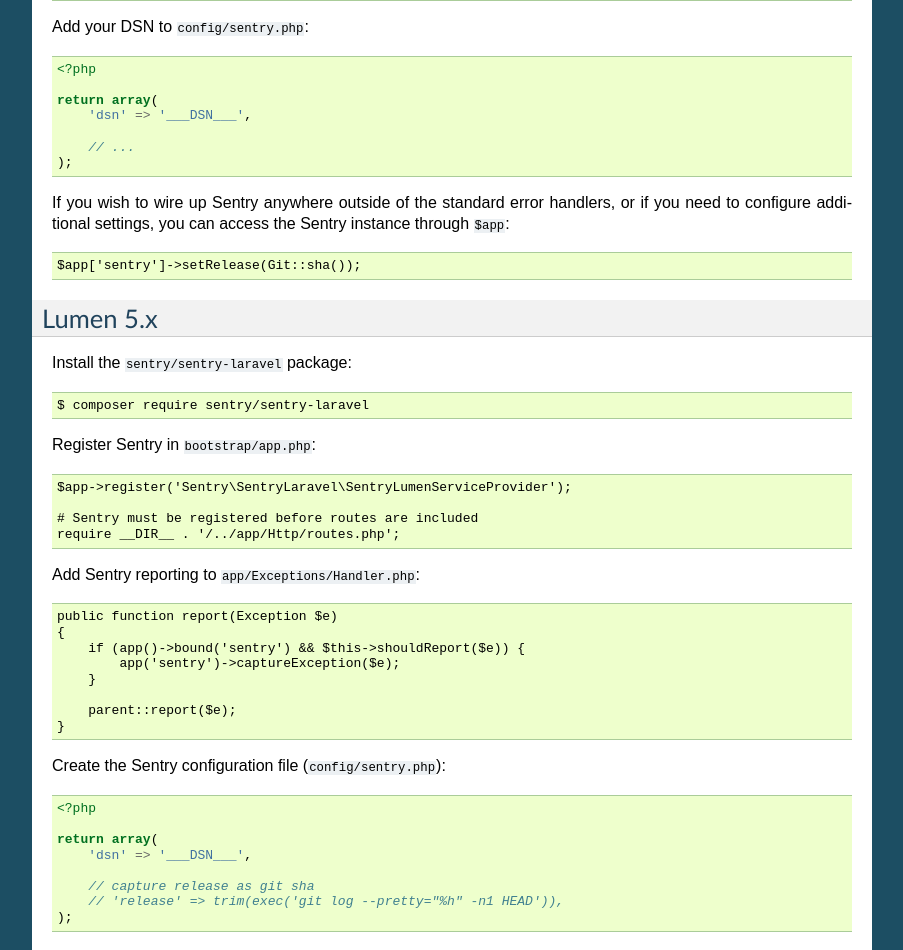
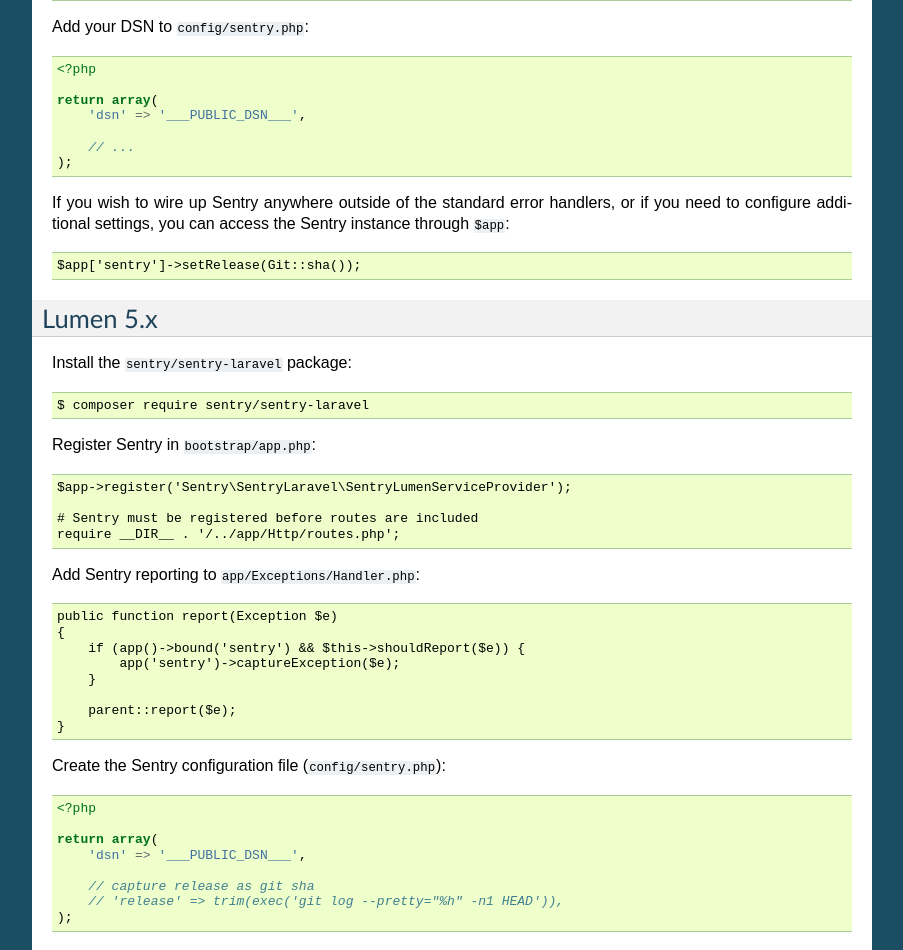
Before and after one commit to getsentry/sentry-php, a Sphinx documentation site: the page built from docs/integrations/laravel.rst, in a window 1280 px wide and 1400 px high, scrolled down 2183 px. Shown: the part 152-1102 px from the top of the window, without its empty margins (198-1101 px from the left). Built offline with Sphinx 7.4.7, drawn with Linux system fonts in a browser that asks for light colours; pages that are not in the unit, such as notebooks, are missing from menus; the version number could not be read and is left out; some of the changed text lies outside the part shown.

Commit message:
Switch from ___DSN___ to ___PUBLIC_DSN___
(cherry picked from commit 64f3bf0da7d1635ac6398d301e2156c00049c211)

```diff
--- a/docs/index.rst
+++ b/docs/index.rst
@@ -29,7 +29,7 @@
 
 .. code-block:: php
 
-    $client = new \Raven\Client('___DSN___');
+    $client = new \Raven\Client('___PUBLIC_DSN___');
 
 Once you have the client you can either use it manually or enable the
 automatic error and exception capturing which is recomended:
--- a/docs/integrations/laravel.rst
+++ b/docs/integrations/laravel.rst
@@ -51,7 +51,7 @@
 
 .. code-block:: bash
 
-    SENTRY_LARAVEL_DSN=___DSN___
+    SENTRY_LARAVEL_DSN=___PUBLIC_DSN___
 
 Finally, if you wish to wire up User Feedback, you can do so by creating a custom
 error view in `resources/views/errors/500.blade.php`.
@@ -157,7 +157,7 @@
     <?php
 
     return array(
-        'dsn' => '___DSN___',
+        'dsn' => '___PUBLIC_DSN___',
 
         // ...
     );
@@ -208,7 +208,7 @@
     <?php
 
     return array(
-        'dsn' => '___DSN___',
+        'dsn' => '___PUBLIC_DSN___',
 
         // capture release as git sha
         // 'release' => trim(exec('git log --pretty="%h" -n1 HEAD')),
@@ -285,7 +285,7 @@
 
     .. code-block:: php
 
-        'dsn' => '___DSN___',
+        'dsn' => '___PUBLIC_DSN___',
 
 .. describe:: release
 
--- a/docs/integrations/monolog.rst
+++ b/docs/integrations/monolog.rst
@@ -8,7 +8,7 @@
 
 .. sourcecode:: php
 
-    $client = new \Raven\Client('___DSN___');
+    $client = new \Raven\Client('___PUBLIC_DSN___');
 
     $handler = new Monolog\Handler\RavenHandler($client);
     $handler->setFormatter(new Monolog\Formatter\LineFormatter("%message% %context% %extra%\n"));
@@ -48,7 +48,7 @@
 
 .. sourcecode:: php
 
-    $client = new \Raven\Client('___DSN___');
+    $client = new \Raven\Client('___PUBLIC_DSN___');
 
     $handler = new \Raven\Breadcrumbs\MonologHandler($client);
     $monolog->pushHandler($handler);
--- a/docs/integrations/symfony2.rst
+++ b/docs/integrations/symfony2.rst
@@ -39,4 +39,4 @@
 .. code-block:: yaml
 
     sentry:
-        dsn: "___DSN___"
+        dsn: "___PUBLIC_DSN___"
```
